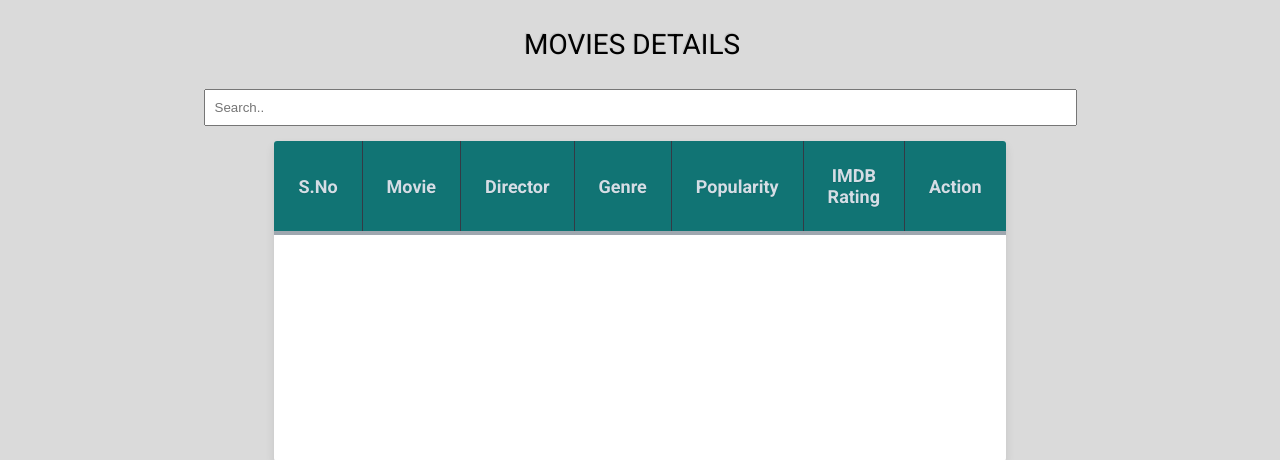
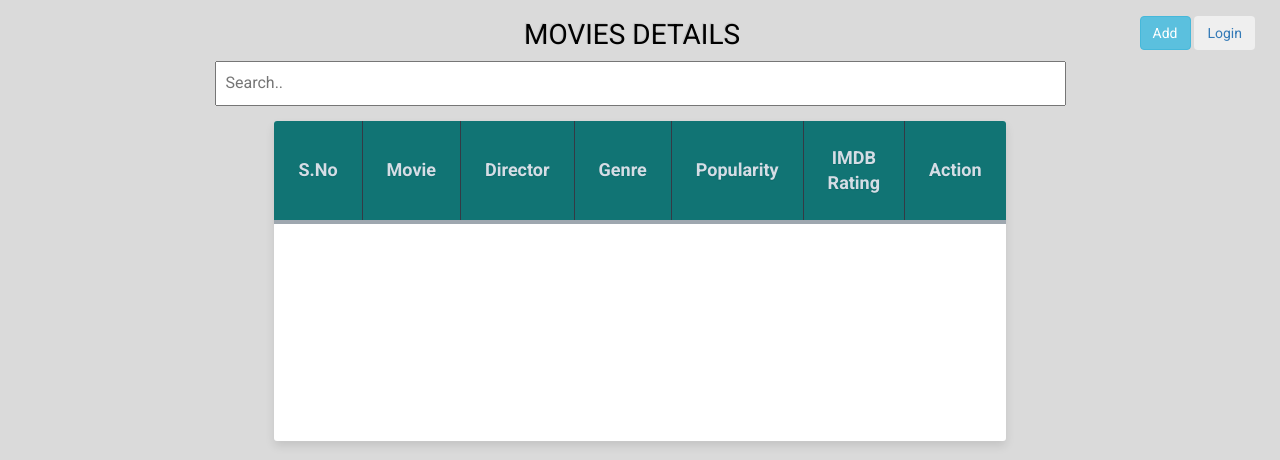
Before and after one commit to abhishakvarshney/imdb, a Django app: page /view/ in a window 1280 px wide. Shown: the top 460 px of the page. Run offline with Django 3.2, Linux system fonts and the light colour scheme; data that the repository does not hold is empty; some libraries are stand-ins or nearby versions.

Commit message:
add update

```diff
--- a/Templates/add_movies.html
+++ b/Templates/add_movies.html
@@ -26,14 +26,14 @@
 
       <header class="" id="header">
         <div class="logoutWrap">
-          <a href=""><button type="button" class="btn btn-info">View</button></a>
-          <a href=""><button type="button" class="btn btn-dark">Logout</button></a>
+          <a href="{% url 'movie:view' %}"><button type="button" class="btn btn-info">View</button></a>
+          <a href="{% url 'movie:logout' %}"><button type="button" class="btn btn-dark">Logout</button></a>
         </div>
         <div class="frame">
           <div class="center">
             <div class="bar"></div>
             <div class="title">Drop JSON file to upload</div>
-            <div class="content dropzone">
+            <div class="content dropzone filename">
               <div class="content">
                 <img
                   src="https://100dayscss.com/codepen/upload.svg"
--- a/Templates/view_movies.html
+++ b/Templates/view_movies.html
@@ -10,22 +10,26 @@
       rel="stylesheet"
     />
 
-    <link rel="stylesheet" href="https://cdnjs.cloudflare.com/ajax/libs/font-awesome/4.7.0/css/font-awesome.min.css">
-
+    <link
+      rel="stylesheet"
+      href="https://cdnjs.cloudflare.com/ajax/libs/font-awesome/4.7.0/css/font-awesome.min.css"
+    />
+    <link href="{% static 'css/bootstrap.min.css' %}" rel="stylesheet" />
     <!-- Core CSS -->
     <link href="{% static 'css/view_movies.css' %}" rel="stylesheet" />
     <link href="{% static 'css/materialForm.css' %}" rel="stylesheet" />
   </head>
   <body>
+    <div class="logoutWrap">
+      <a href="{% url 'movie:add' %}"><button type="button" class="btn btn-info">Add</button></a>
+      <a href="{% url 'movie:login' %}"><button type="button" class="btn btn-dark">Login</button></a>
+    </div>
     <div class="table-title">
       <h3>Movies Details</h3>
     </div>
     <form id="searchForm" name="search" method="GET" action="">
-      <input type="text" name="q" class="searchBox" placeholder="Search..">
+      <input type="text" name="q" class="searchBox" placeholder="Search.." />
     </form>
-    {% if msg %}
-      <p> {{ msg }}</p>
-    {% endif %}
     <table class="table-fill">
       <thead>
         <tr>
@@ -48,9 +52,12 @@
           <td class="text-center">{{ data.popularity }}</td>
           <td class="text-center">{{ data.imdb_score }}</td>
           <td class="text-center action">
-              <a href="{% url 'movie:delete' data.name %}"><i class="fa fa-edit"></i></a>
-              <a href="{% url 'movie:delete' data.name %}"><i class="fa fa-trash"></i></a>
-
+            <a href="{% url 'movie:update' data %}"
+              ><i style="margin-right:10px" class="fa fa-edit"></i
+            ></a>
+            <a href="{% url 'movie:delete' data.name %}"
+              ><i class="fa fa-trash"></i
+            ></a>
           </td>
         </tr>
         {% endfor %}
--- a/movie/models.py
+++ b/movie/models.py
@@ -61,7 +61,13 @@ class Movies(models.Model):
             movie_data['director'] = data.director
             movie_data['imdb_score'] = data.imdb_score
             movie_data['popularity'] = data.popularity
-            movie_data['genre'] = ', '.join(ast.literal_eval(data.genre))
+            if isinstance(data.genre, str):
+                try:
+                    movie_data['genre'] = ', '.join(ast.literal_eval(data.genre))
+                except:
+                    movie_data['genre'] = data.genre
+            else:
+                movie_data['genre'] = ', '.join(data.genre)
             data_list.append(movie_data)
         return data_list
 
@@ -101,16 +107,39 @@ class Movies(models.Model):
         @param movie_data:
         @return:
         """
-        movie_data = Movies.objects.filter(name=movie_name)
+        movie_data = Movies.objects.get(name=data.get('name'))
         movie_data.name = data.get('name', movie_data.name)
         movie_data.director = data.get('director', movie_data.director)
         movie_data.imdb_score = data.get('imdb_score', movie_data.imdb_score)
         movie_data.popularity = data.get('popularity', movie_data.popularity)
         movie_data.genre = data.get('genre', movie_data.genre)
-        movies.save()
+        movie_data.save()
         return True
 
+    @staticmethod
+    def search_movies(movie_name):
+        """
 
+        @param movie_data:
+        @return:
+        """
+        response_dict = Movies.objects.filter(name__unaccent__lower__trigram_similar=movie_name)
+        data_list = []
+        for data in response_dict:
+            movie_data = {}
+            movie_data['name'] = data.name
+            movie_data['director'] = data.director
+            movie_data['imdb_score'] = data.imdb_score
+            movie_data['popularity'] = data.popularity
+            if isinstance(data.genre, str):
+                try:
+                    movie_data['genre'] = ', '.join(ast.literal_eval(data.genre))
+                except:
+                    movie_data['genre'] = data.genre
+            else:
+                movie_data['genre'] = ', '.join(data.genre)
+            data_list.append(movie_data)
+        return data_list
 # class Users(models.Model):
 #     """
 #     @return:
--- a/movie/url.py
+++ b/movie/url.py
@@ -6,7 +6,8 @@ urlpatterns = [
     url(r'^login/', login, name='login'),
     url(r'^logout/', logout, name='logout'),
     path(r'view/', view_movie, name='view'),
-    url(r'^add/', add_movie, name='add'),
-    url(r'^update/', update_movie, name='update'),
+    path(r'add/', add_movie, name='add'),
+    path(r'update/<data>', update_movie, name='update'),
     path(r'delete/<str:movie_name>', delete_movie, name='delete'),
+    # path(r'search/<str:movie_name>', search_movie, name='search'),
 ]
--- a/movie/views.py
+++ b/movie/views.py
@@ -80,23 +80,15 @@ def add_movie(request):
 @api_view(["GET"])
 @parser_classes([JSONParser, MultiPartParser, FormParser])
 # @permission_required('auth.admin')
-def update_movie(request):
+def update_movie(request, data):
     if request.method == "GET":
-        data = json.loads(request.body.decode("utf-8"))
+        # data = json.loads(request.body.decode("utf-8"))
+        data = ast.literal_eval(data)
         movie_update = models.Movies.update_movies(data)
-        response_dict={}
-        if not movie_update:
-            response_dict["status_code"] = 200
-            response_dict["message"] = "Movies Not Updated"
-            response_dict["result"] = False
-            response_dict["response"] = None
-        else:
-            response_dict["status_code"] = 200
-            response_dict["message"] = "Success"
-            response_dict["result"] = True
-            response_dict["response"] = "Movies Data Updated Successfully"
-        log.d("get movie_activity response = " + str(response_dict))
-        return Response(response_dict, status=201)
+        print("get movie_activity response = " + str(data), type(data))
+        if isinstance(data, dict):
+            data = [data]
+        return render(request, "update_movies.html", {'movie_list': data})
 
 
 # @api_view(["POST"])
@@ -114,3 +106,9 @@ def delete_movie(request, movie_name):
     if is_deleted:
         return HttpResponseRedirect(reverse('movie:view'))
     return HttpResponseRedirect(reverse('movie:view'))
+
+
+# @parser_classes([JSONParser, MultiPartParser, FormParser])
+# def search_movie(request, movie_name):
+    # movie_list = models.Movies.search_movie(movie_name)
+    # return render(request, "view_movies.html", {'movie_list': movie_list, 'range': range(1, len(movie_list))})
--- a/static/css/view_movies.css
+++ b/static/css/view_movies.css
@@ -152,3 +152,14 @@ input.searchBox {
 form#searchForm {
   text-align: center;
 }
+
+.logoutWrap {
+  top: 16px;
+  right: 25px;
+  position: absolute;
+}
+
+.bottomTable {
+  position: absolute;
+  bottom: 10px;
+}
```
Lines whose indentation alone changed are shown as unchanged.
